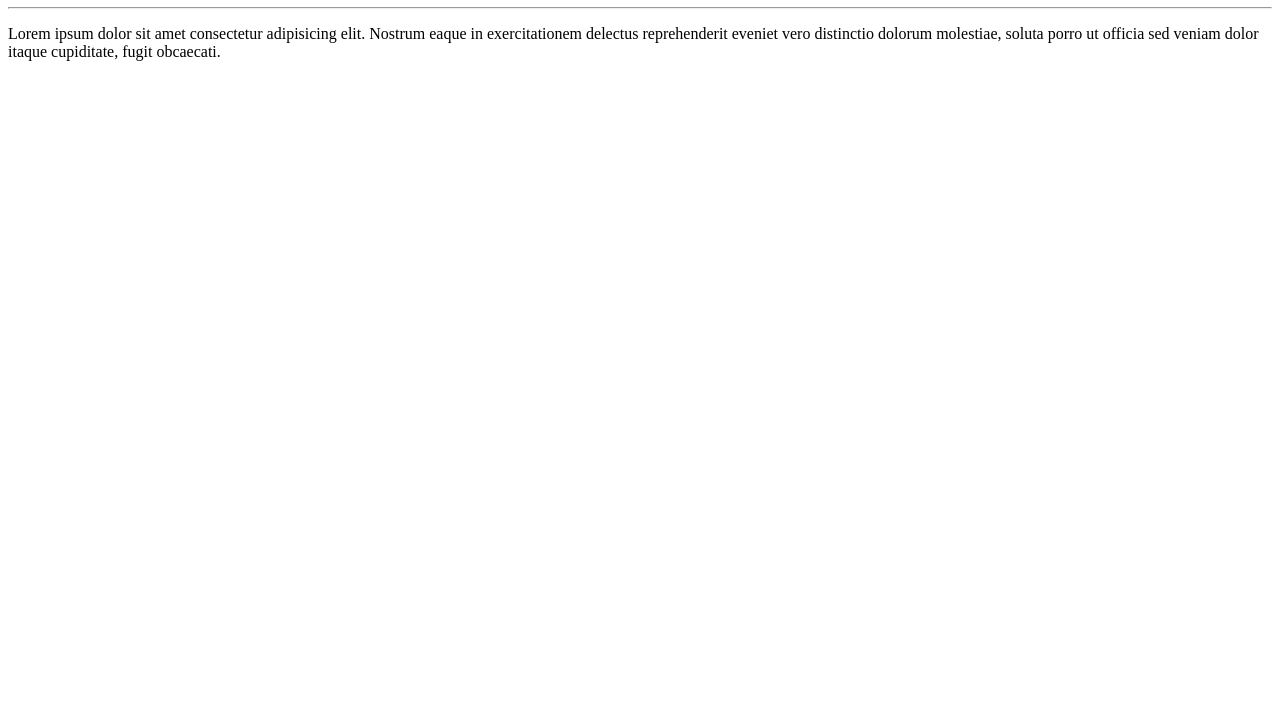
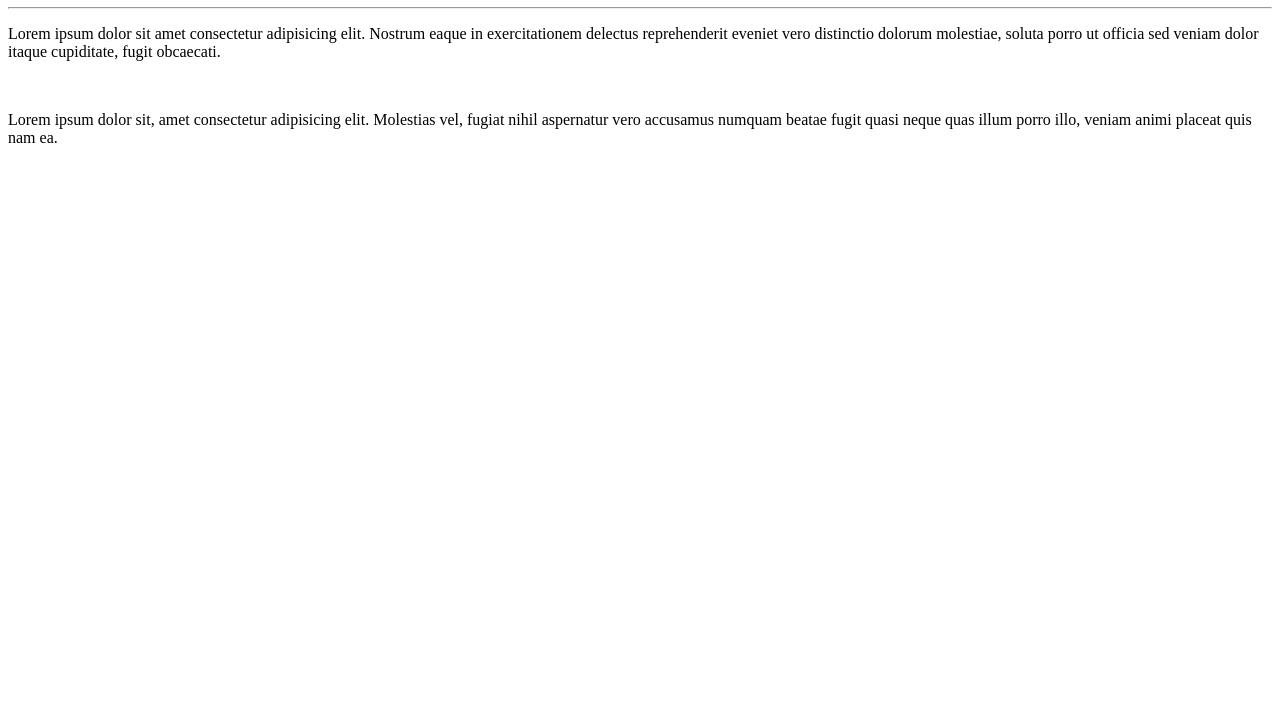
Before and after one commit to lucascruz-085/OlaMundo, a plain HTML site: page SiteExemplo/index.html in a window 1280 px wide. Shown: the part 73-800 px from the top of the page. Drawn offline with Linux system fonts and the light colour scheme.

Commit message:
adicionei um paragravo

```diff
--- a/SiteExemplo/index.html
+++ b/SiteExemplo/index.html
@@ -10,5 +10,7 @@
     <h1>Olá , Mundo!</h1>
     <hr>
     <p>Lorem ipsum dolor sit amet consectetur adipisicing elit. Nostrum eaque in exercitationem delectus reprehenderit eveniet vero distinctio dolorum molestiae, soluta porro ut officia sed veniam dolor itaque cupiditate, fugit obcaecati.</p>
+    <br>
+    <p>Lorem ipsum dolor sit, amet consectetur adipisicing elit. Molestias vel, fugiat nihil aspernatur vero accusamus numquam beatae fugit quasi neque quas illum porro illo, veniam animi placeat quis nam ea.</p>
 </body>
 </html>
```
